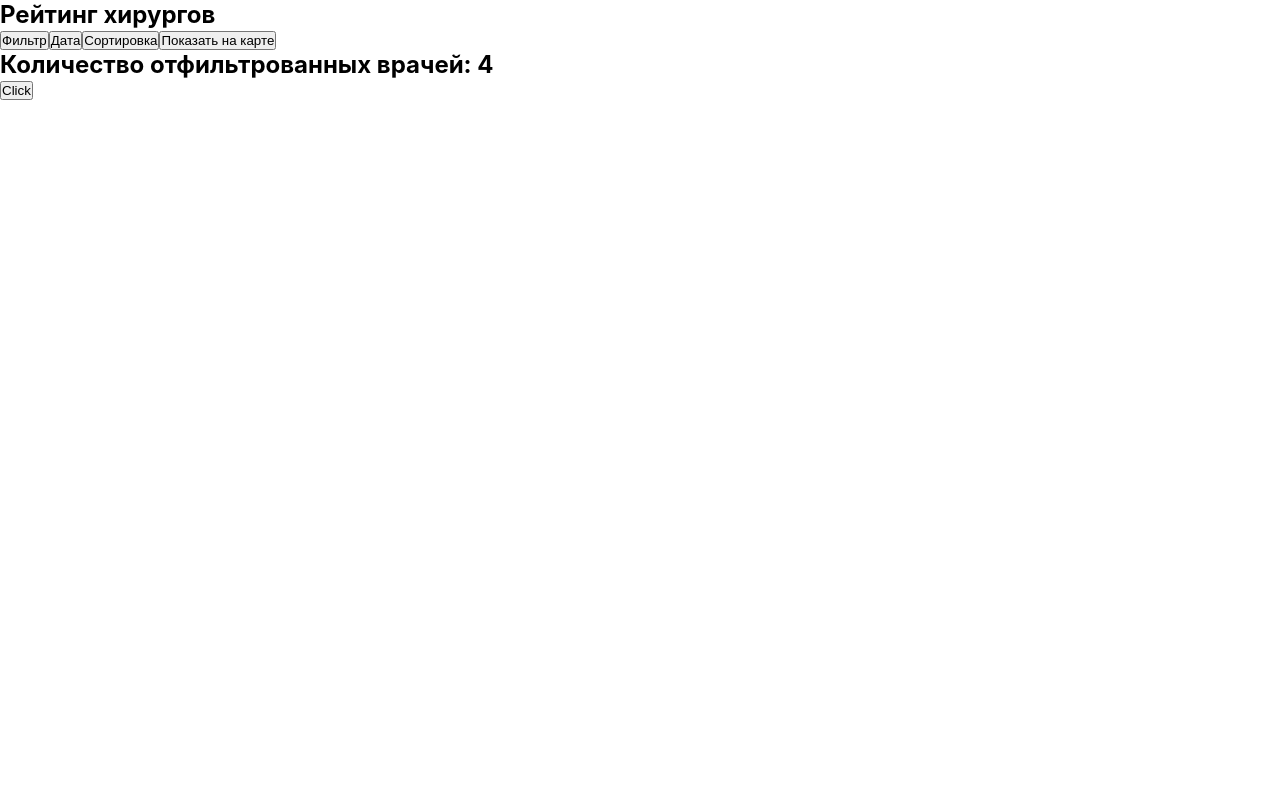
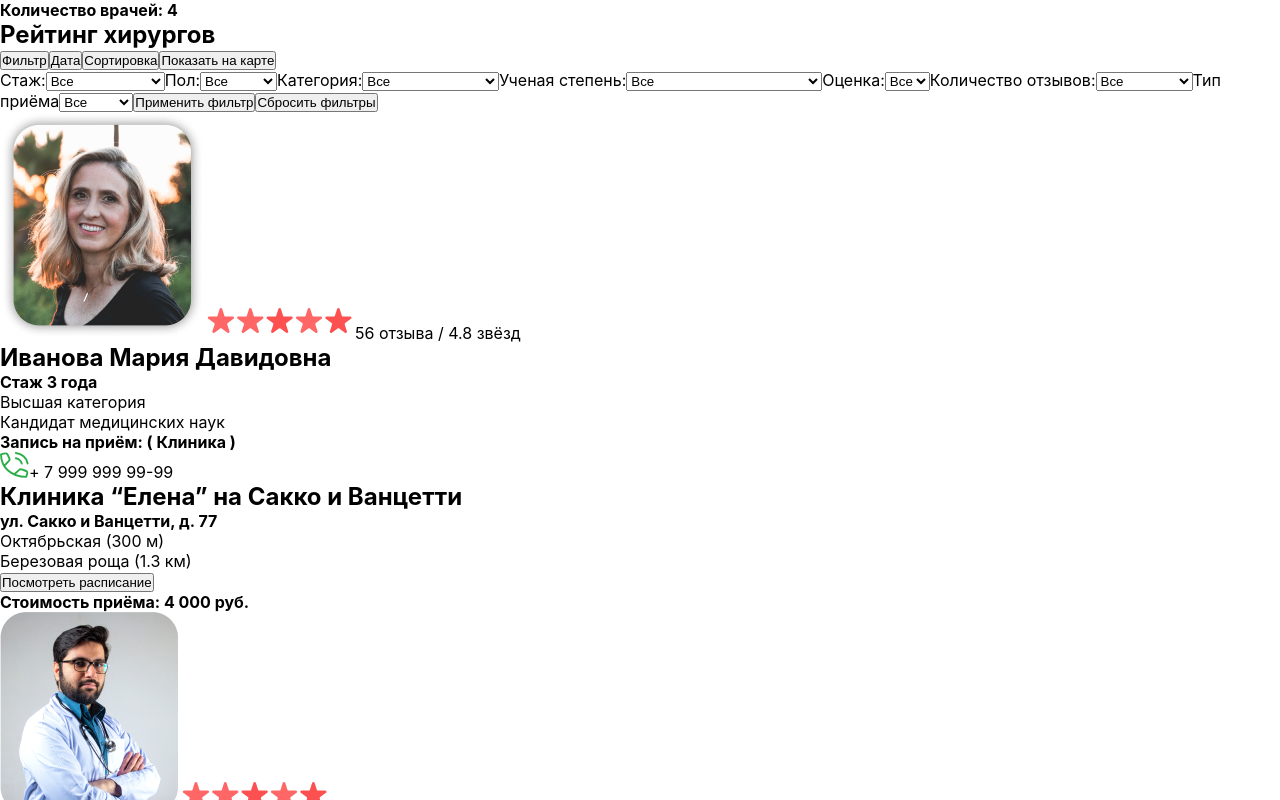
Before and after one commit to vlnt-trsv/filter, a React (Create React App) app: page / in a window 1280 px wide. Both pictures are taken after a click on the button "Фильтр". Shown: the top 800 px of the page. Built offline with nearby package versions, Linux system fonts and the light colour scheme.

Commit message:
Update Filter.jsx

```diff
--- a/src/FilterComponent2.jsx
+++ b/src/FilterComponent2.jsx
@@ -10,7 +10,7 @@ export const FilterComponent2 = () => {
     rating: "",
     numberOfReviews: "",
     admissionType: "",
-    filteredDoctor: doctorsData,
+    filteredDoctors: doctorsData,
   });
 
   // POPUP
@@ -36,8 +36,9 @@ export const FilterComponent2 = () => {
       rating: "",
       numberOfReviews: "",
       admissionType: "",
-      filteredDoctor: doctorsData,
+      filteredDoctors: doctorsData,
     });
+    togglePopup();
   };
   // END Чистка фильтров
 
@@ -90,13 +91,23 @@ export const FilterComponent2 = () => {
       );
     });
 
-    setFilter({ ...filter, filteredDoctors });
+    setFilter((prevFilter) => ({
+      ...prevFilter,
+      filteredDoctors: filteredDoctors,
+    }));
   };
   // END Параметры фильтрация
 
-  const handleFilterChange = () => {
-    filterDoctors(); // Применение параметров фильтрации
-    togglePopup(); // Кнопка переключения показа popup'a
+  const handleFilterChange = (e, key) => {
+    setFilter((prevFilter) => ({
+      ...prevFilter,
+      [key]: e.target.value === "Все" ? "" : e.target.value,
+    }));
+  };
+
+  const applyFilter = () => {
+    filterDoctors();
+    togglePopup();
   };
 
   const commonOptions = {
@@ -108,7 +119,12 @@ export const FilterComponent2 = () => {
       "Свыше 20 лет",
     ],
     gender: ["Все", "Мужской", "Женский"],
-    category: ["Все", "Первая", "Вторая", "Высшая"],
+    category: [
+      "Все",
+      "Первая категория",
+      "Вторая категория",
+      "Высшая категория",
+    ],
     academicDegree: [
       "Все",
       "Кандидат медицинских наук",
@@ -123,17 +139,152 @@ export const FilterComponent2 = () => {
   return (
     <section className="filter">
       <div className="filter__container container">
+        <b>
+          Количество врачей: {filter.filteredDoctors.length}
+        </b>
         <h2 className="filter__title title-h2">Рейтинг хирургов</h2>
         <div className="filter__button">
-          <button>Фильтр</button>
+          <button onClick={togglePopup}>Фильтр</button>
           <button>Дата</button>
           <button>Сортировка</button>
           <button>Показать на карте</button>
         </div>
+        <div className="filter__popup popup-content" id="popup">
+          {Object.keys(commonOptions).map((key) => (
+            <label key={key}>
+              {key === "experience"
+                ? "Стаж:"
+                : key === "gender"
+                ? "Пол:"
+                : key === "category"
+                ? "Категория:"
+                : key === "academicDegree"
+                ? "Ученая степень:"
+                : key === "rating"
+                ? "Оценка:"
+                : key === "numberOfReviews"
+                ? "Количество отзывов:"
+                : "Тип приёма"}
+              <select
+                placeholder="Все"
+                value={filter[key]}
+                onChange={(e) => handleFilterChange(e, key)}
+              >
+                {commonOptions[key].map((option) => (
+                  <option key={option} value={option}>
+                    {option}
+                  </option>
+                ))}
+              </select>
+            </label>
+          ))}
+          <button type="button" onClick={applyFilter}>
+            Применить фильтр
+          </button>
+          <button type="button" onClick={clearFilter}>
+            Сбросить фильтры
+          </button>
+        </div>
+        <div className="filter__cards">
+          {filter.filteredDoctors &&
+            filter.filteredDoctors.map((doctor) => (
+              <div className="cards-doctor" key={doctor.id}>
+                <div className="left-info">
+                  <img
+                    className="card_img"
+                    src={process.env.PUBLIC_URL + "/" + doctor.photoPath}
+                    alt={doctor.name}
+                  />
+                  <svg
+                    xmlns="http://www.w3.org/2000/svg"
+                    width="151"
+                    height="34"
+                    viewBox="0 0 151 34"
+                    fill="none"
+                  >
+                    <path
+                      d="M15.722 3.77926C16.1041 2.60312 17.768 2.60312 18.1502 3.77926L20.3754 10.6279C20.5463 11.1539 21.0365 11.51 21.5896 11.51H28.7906C30.0273 11.51 30.5415 13.0925 29.541 13.8194L23.7152 18.052C23.2678 18.3771 23.0805 18.9533 23.2514 19.4793L25.4767 26.3279C25.8588 27.5041 24.5127 28.4821 23.5122 27.7552L17.6864 23.5225C17.239 23.1975 16.6331 23.1975 16.1857 23.5225L10.3599 27.7552C9.35945 28.4821 8.01331 27.5041 8.39546 26.3279L10.6207 19.4793C10.7916 18.9533 10.6044 18.3771 10.157 18.052L4.33118 13.8194C3.33069 13.0925 3.84488 11.51 5.08154 11.51H12.2826C12.8357 11.51 13.3258 11.1539 13.4967 10.6279L15.722 3.77926Z"
+                      fill="#FF6767"
+                    />
+                    <path
+                      d="M45.0835 3.77926C45.4657 2.60312 47.1296 2.60312 47.5118 3.77926L49.737 10.6279C49.9079 11.1539 50.3981 11.51 50.9511 11.51H58.1522C59.3889 11.51 59.903 13.0925 58.9025 13.8194L53.0768 18.052C52.6293 18.3771 52.4421 18.9533 52.613 19.4793L54.8383 26.3279C55.2204 27.5041 53.8743 28.4821 52.8738 27.7552L47.048 23.5225C46.6006 23.1975 45.9947 23.1975 45.5473 23.5225L39.7215 27.7552C38.721 28.4821 37.3749 27.5041 37.757 26.3279L39.9823 19.4793C40.1532 18.9533 39.966 18.3771 39.5185 18.052L33.6927 13.8194C32.6923 13.0925 33.2064 11.51 34.4431 11.51H41.6442C42.1972 11.51 42.6874 11.1539 42.8583 10.6279L45.0835 3.77926Z"
+                      fill="#FF6767"
+                    />
+                    <path
+                      d="M74.4454 3.77926C74.8275 2.60312 76.4914 2.60312 76.8736 3.77926L79.0988 10.6279C79.2697 11.1539 79.7599 11.51 80.3129 11.51H87.514C88.7507 11.51 89.2648 13.0925 88.2644 13.8194L82.4386 18.052C81.9912 18.3771 81.8039 18.9533 81.9748 19.4793L84.2001 26.3279C84.5822 27.5041 83.2361 28.4821 82.2356 27.7552L76.4098 23.5225C75.9624 23.1975 75.3565 23.1975 74.9091 23.5225L69.0833 27.7552C68.0828 28.4821 66.7367 27.5041 67.1188 26.3279L69.3441 19.4793C69.515 18.9533 69.3278 18.3771 68.8803 18.052L63.0546 13.8194C62.0541 13.0925 62.5683 11.51 63.8049 11.51H71.006C71.559 11.51 72.0492 11.1539 72.2201 10.6279L74.4454 3.77926Z"
+                      fill="#FD5050"
+                    />
+                    <path
+                      d="M103.807 3.77926C104.189 2.60312 105.853 2.60312 106.235 3.77926L108.46 10.6279C108.631 11.1539 109.121 11.51 109.675 11.51H116.876C118.112 11.51 118.626 13.0925 117.626 13.8194L111.8 18.052C111.353 18.3771 111.166 18.9533 111.336 19.4793L113.562 26.3279C113.944 27.5041 112.598 28.4821 111.597 27.7552L105.771 23.5225C105.324 23.1975 104.718 23.1975 104.271 23.5225L98.4449 27.7552C97.4444 28.4821 96.0983 27.5041 96.4804 26.3279L98.7057 19.4793C98.8766 18.9533 98.6893 18.3771 98.2419 18.052L92.4161 13.8194C91.4157 13.0925 91.9298 11.51 93.1665 11.51H100.368C100.921 11.51 101.411 11.1539 101.582 10.6279L103.807 3.77926Z"
+                      fill="#FF6767"
+                    />
+                    <path
+                      d="M133.169 3.77926C133.551 2.60312 135.215 2.60312 135.597 3.77926L137.822 10.6279C137.993 11.1539 138.483 11.51 139.036 11.51H146.237C147.474 11.51 147.988 13.0925 146.988 13.8194L141.162 18.052C140.715 18.3771 140.527 18.9533 140.698 19.4793L142.923 26.3279C143.306 27.5041 141.959 28.4821 140.959 27.7552L135.133 23.5225C134.686 23.1975 134.08 23.1975 133.632 23.5225L127.807 27.7552C126.806 28.4821 125.46 27.5041 125.842 26.3279L128.067 19.4793C128.238 18.9533 128.051 18.3771 127.604 18.052L121.778 13.8194C120.777 13.0925 121.292 11.51 122.528 11.51H129.729C130.282 11.51 130.773 11.1539 130.943 10.6279L133.169 3.77926Z"
+                      fill="#FD5050"
+                    />
+                  </svg>
+                  <span>
+                    {doctor.numberOfReviews} отзыва / {doctor.rating} звёзд
+                  </span>
+                </div>
+                <div className="information">
+                  <div className="middle-info">
+                    <div className="middle-info-up">
+                      <h2>
+                        {doctor.name} {/* ({doctor.gender})*/}{" "}
+                      </h2>
+                      <div className="border">
+                        <h4>
+                          Стаж{" "}
+                          {doctor.experience >= 5
+                            ? `${doctor.experience} лет`
+                            : `${doctor.experience} года`}
+                        </h4>
+                        <p>{doctor.category}</p>
+                        <p>{doctor.academicDegree}</p>
+                      </div>
+                    </div>
+                    <div className="middle-info-down">
+                      <h4>Запись на приём: ( {doctor.admissionType} )</h4>
+                      <span>
+                        <svg
+                          xmlns="http://www.w3.org/2000/svg"
+                          width="29"
+                          height="26"
+                          viewBox="0 0 29 26"
+                          fill="none"
+                        >
+                          <path
+                            d="M4.17392 13.9368L8.65779 9.06449C9.11535 8.53983 9.34413 8.27747 9.46404 7.98325C9.57013 7.72291 9.61401 7.44567 9.5929 7.1693C9.56903 6.85698 9.43063 6.5484 9.15384 5.93125L8.098 3.57716C7.68838 2.66386 7.48356 2.2072 7.13024 1.90788C6.8189 1.64412 6.42876 1.46622 6.00672 1.39555C5.52776 1.31534 4.99276 1.43464 3.92273 1.67321L1 2.32495C1 15.5744 11.399 24.8491 26.2558 24.8491L26.9861 22.2421C27.2537 21.2878 27.3874 20.8106 27.2975 20.3835C27.2182 20.0072 27.0188 19.6591 26.723 19.3816C26.3874 19.0664 25.8753 18.8838 24.8512 18.5185L22.4958 17.6781C21.7063 17.3965 21.3116 17.2557 20.918 17.2449C20.5701 17.2354 20.2247 17.2986 19.9091 17.4295C19.5521 17.5778 19.2516 17.8458 18.6504 18.382L14.1143 22.4288M15.8559 6.2998C17.3071 6.55229 18.6406 7.18521 19.686 8.11755C20.7314 9.04988 21.4411 10.2392 21.7241 11.5333M15.8559 1C18.8707 1.2987 21.6819 2.50272 23.8282 4.41441C25.9744 6.32609 27.3279 8.83179 27.6667 11.5201"
+                            stroke="#2BAD47"
+                            stroke-width="1.91489"
+                            stroke-linecap="round"
+                            stroke-linejoin="round"
+                          />
+                        </svg>
+                        + 7 999 999 99-99
+                      </span>
+                    </div>
+                  </div>
+                  <div className="right-info">
+                    <div className="right-info-up">
+                      <h2>Клиника “Елена” на Сакко и Ванцетти</h2>
+                      <h4>ул. Сакко и Ванцетти, д. 77</h4>
+                      <ul>
+                        <li>Октябрьская (300 м)</li>
+                        <li>Березовая роща (1.3 км)</li>
+                      </ul>
+                    </div>
+                    <div className="right-info-down">
+                      <button>Посмотреть расписание</button>
+                      <h4>Стоимость приёма: 4 000 руб.</h4>
+                    </div>
+                  </div>
+                </div>
+              </div>
+            ))}
+        </div>
       </div>
-      <h1>Количество отфильтрованных врачей: {filter.filteredDoctor.length}</h1>
-      <button onClick={togglePopup}>Click</button>
-      <div id="popup">POPUP</div>
     </section>
   );
 };
```
